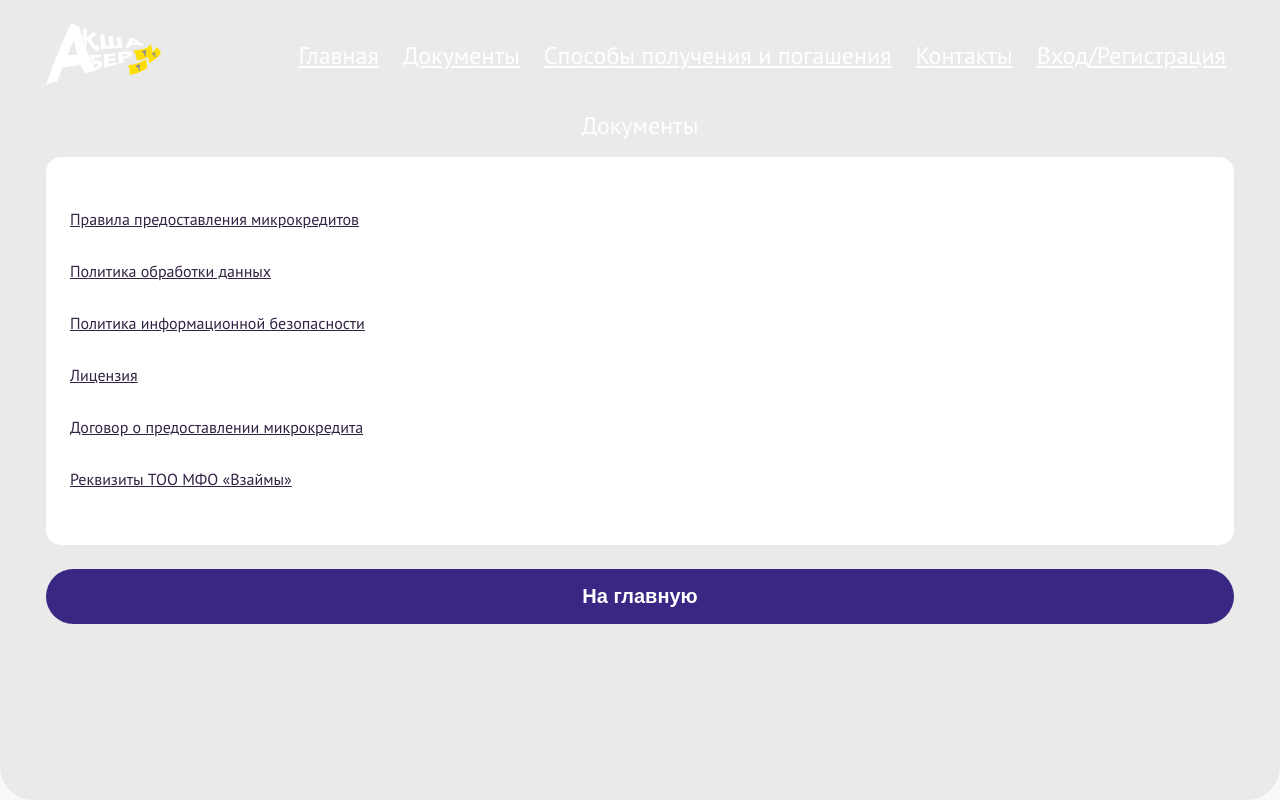
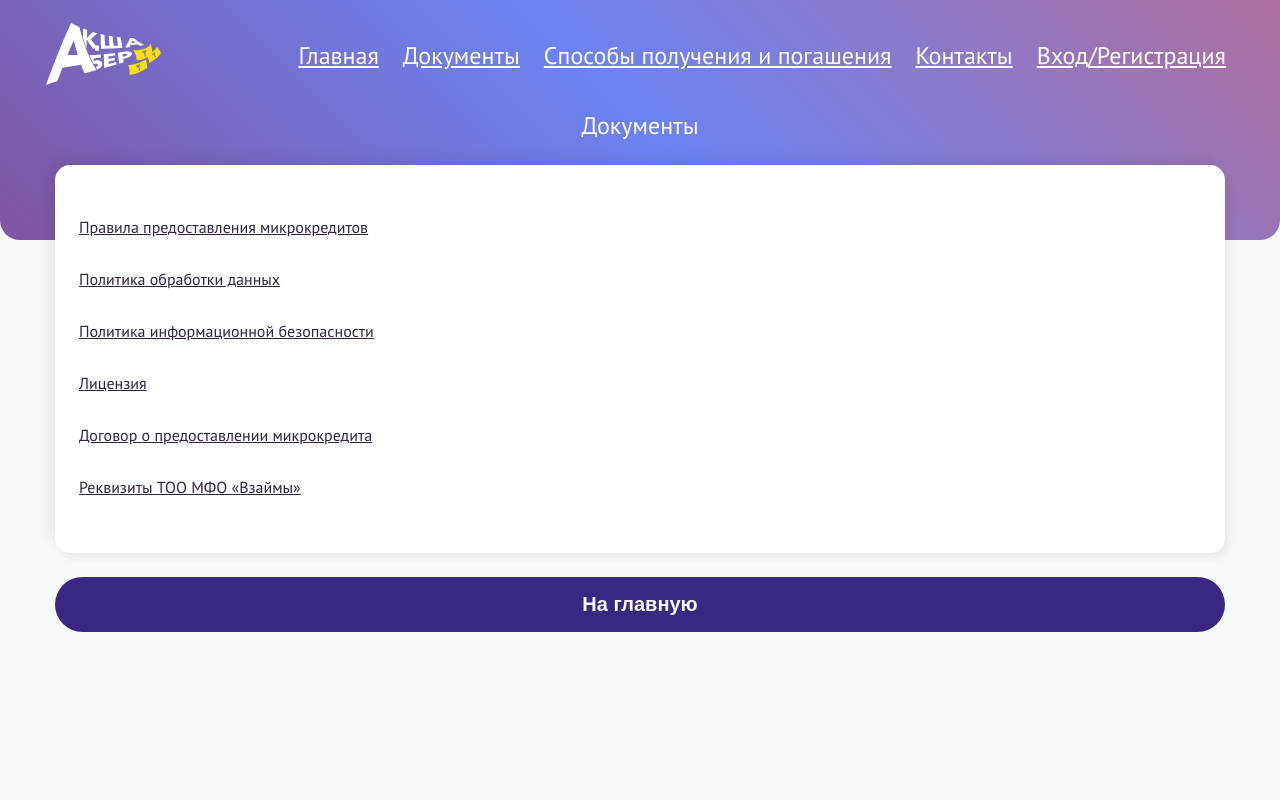
Before and after one commit to nmibragimov7/aqsha-ber, a Nuxt app: page /documents in a window 1280 px wide. Built offline with nearby package versions, Linux system fonts and the light colour scheme.

Commit message:
fix styles

```diff
--- a/layouts/default.vue
+++ b/layouts/default.vue
@@ -1,36 +1,14 @@
 <template>
   <div class="page">
-    <Header/>
-    <div class="container page__body">
-      <Nuxt/>
-      <BaseButton @click="goToMain" bg="#3A2784" color="#fff">
-        На главную
-      </BaseButton>
-    </div>
+    <Nuxt/>
   </div>
 </template>
 <script>
-import Header from '@/components/layout/Header/Header'
 
-export default {
-  components: {
-    Header
-  },
-  methods:{
-    goToMain(){
-      this.$router.push("/")
-    }
-  }
-}
+
 </script>
 <style lang="scss" scoped>
 .page {
-  background-color: lighten(#BCBCBC,18);
-  //background-image: linear-gradient(45deg, #8055A1, #6C83F3);
-
   min-height: 100vh;
-  border-radius: 0 0 33px 33px;
-  &__body{
-  }
 }
 </style>
--- a/pages/documents.vue
+++ b/pages/documents.vue
@@ -1,6 +1,9 @@
 <template>
-  <div>
-    <h1 class="text-center page__title mb-3">Документы</h1>
+  <div class="page">
+    <Header/>
+    <div class="container page__wrap">
+      <div class="page__body px-4">
+        <h1 class="text-center page__title mb-4">Документы</h1>
         <ul class="page__list px-4 py-5 mb-4">
           <li class="mb-4 py-1">Правила предоставления микрокредитов</li>
           <li class="mb-4 py-1">Политика обработки данных</li>
@@ -9,21 +12,56 @@
           <li class="mb-4 py-1">Договор о предоставлении микрокредита</li>
           <li class="mb-1 py-1">Реквизиты ТОО МФО «Взаймы»</li>
         </ul>
+        <BaseButton @click="goToMain" bg="#3A2784" color="#fff">
+          На главную
+        </BaseButton>
+      </div>
+    </div>
   </div>
 </template>
+<script>
+import Header from "@/components/layout/Header/Header";
+
+export default {
+  components:{
+    Header
+  },
+  methods:{
+    goToMain(){
+      this.$router.push("/")
+    }
+  }
+}
+</script>
 <style scoped lang="scss">
+
 .page {
+  background-image: linear-gradient(45deg, #8055A1, #6C83F3,#AE6E9C);
+  min-height: 30vh;
+  border-radius: 0 0 20px 20px;
+  &__wrap{
+    position: relative;
+  }
+  &__body{
+    position: absolute;
+    right:0;
+    top:0;
+    left:0;
+  }
   &__title {
     color: #fff;
     font-size: 24px;
     font-weight: 500;
   }
-  &__list{
+
+  &__list {
     background: #fff;
     list-style: none;
     border-radius: 15px;
     color: #322443;
-    &>li{
+    box-shadow: 5px 7px 6px rgba(0, 0, 0, 0.05), -7px -7px 13px rgba(0, 0, 0, 0.07);
+
+    & > li {
       text-decoration: underline;
     }
   }
--- a/pages/give-methods.vue
+++ b/pages/give-methods.vue
@@ -1,5 +1,8 @@
 <template>
-  <div>
+  <div class="page">
+    <Header/>
+    <div class="container page__wrap">
+      <div class="page__body px-4">
         <h1 class="text-center page__title mb-3">Cпособы получения</h1>
         <div class="page__list py-5 mb-4 px-2">
           <h3 class="text-center m-0">Банковская карта</h3>
@@ -25,11 +28,38 @@
           Получить деньги
         </BaseButton>
       </div>
+    </div>
+  </div>
 </template>
 
+<script>
+import Header from "@/components/layout/Header/Header";
 
+export default {
+  components:{
+    Header
+  },
+  methods:{
+    goToMain(){
+      this.$router.push("/")
+    }
+  }
+}
+</script>
 <style scoped lang="scss">
 .page {
+  background-image: linear-gradient(45deg, #8055A1, #6C83F3,#AE6E9C);
+  min-height: 30vh;
+  border-radius: 0 0 20px 20px;
+  &__wrap{
+    position: relative;
+  }
+  &__body{
+    position: absolute;
+    right:0;
+    top:0;
+    left:0;
+  }
   &__title {
     color: #fff;
     font-size: 24px;
@@ -38,6 +68,7 @@
   &__list{
     background: #fff;
     border-radius: 15px;
+    box-shadow: 5px 7px 6px rgba(0, 0, 0, 0.05), -7px -7px 13px rgba(0, 0, 0, 0.07);
     color: #322443;
 
   }
```
Lines whose indentation alone changed are shown as unchanged.
